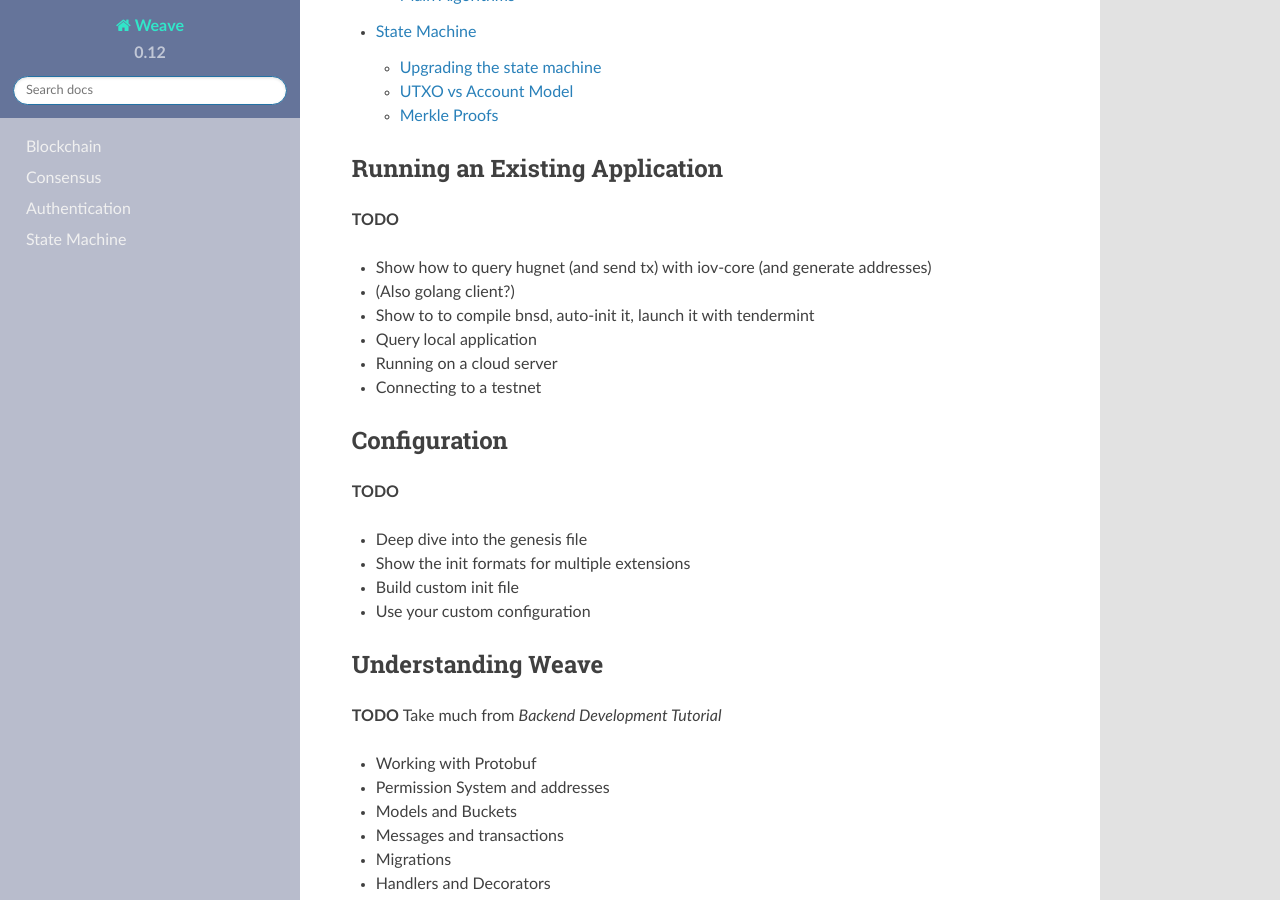
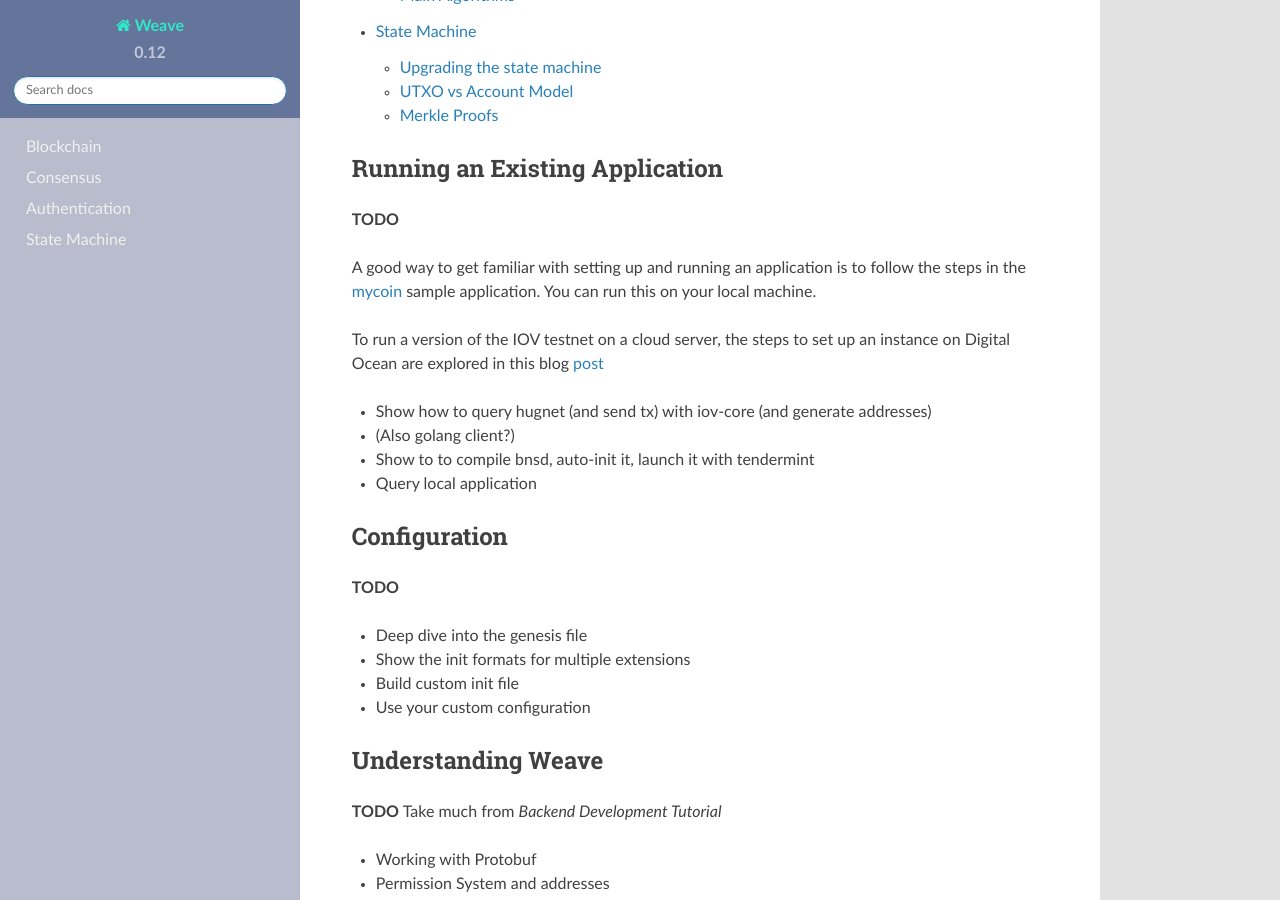
Before and after one commit to iov-one/weave, a Sphinx documentation site: the page built from docs/index.rst, in a window 1280 px wide and 900 px high, scrolled down 1868 px. Built offline with Sphinx 7.4.7 and the Read the Docs theme 2.0.0, drawn with Linux system fonts in a browser that asks for light colours; formulas are drawn with MathJax 3.

Commit message:
updated the run local and link to cloud

```diff
--- a/docs/index.rst
+++ b/docs/index.rst
@@ -1,7 +1,7 @@
 Welcome to IOV Weave's documentation!
 ========================================
 
-.. image:: _static/img/weave-logo.jpg
+.. image:: ../_static/img/weave-logo.jpg
     :width: 800
     :alt: Weave Logo
 
@@ -68,12 +68,14 @@
 
 **TODO**
 
+A good way to get familiar with setting up and running an application is to follow the steps in the `mycoin <mycoind/installation.html>`__ sample application. You can run this on your local machine.
+
+To run a version of the IOV testnet on a cloud server, the steps to set up an instance on Digital Ocean are explored in this blog `post <https://medium.com/iov-internet-of-values/a-guide-to-deploy-a-validator-on-hugnet-3335192e11d5>`__
+
 * Show how to query hugnet (and send tx) with iov-core (and generate addresses)
 * (Also golang client?)
 * Show to to compile bnsd, auto-init it, launch it with tendermint
 * Query local application
-* Running on a cloud server
-* Connecting to a testnet
 
 Configuration
 ~~~~~~~~~~~~~
```
